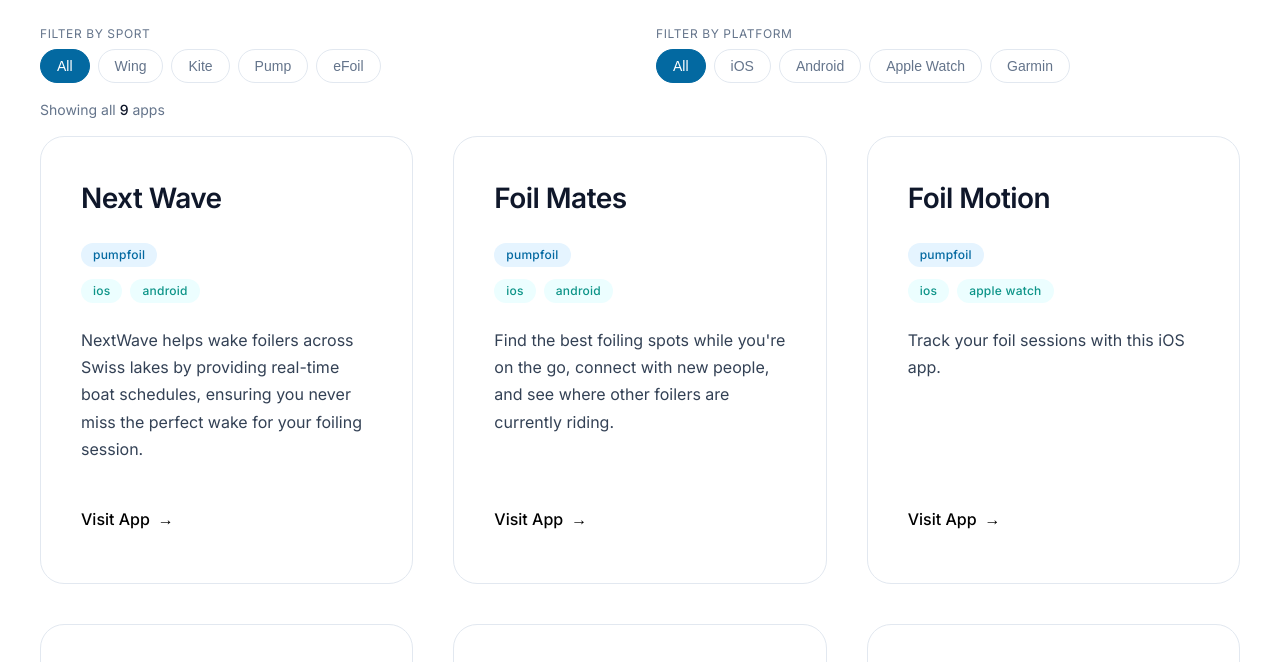
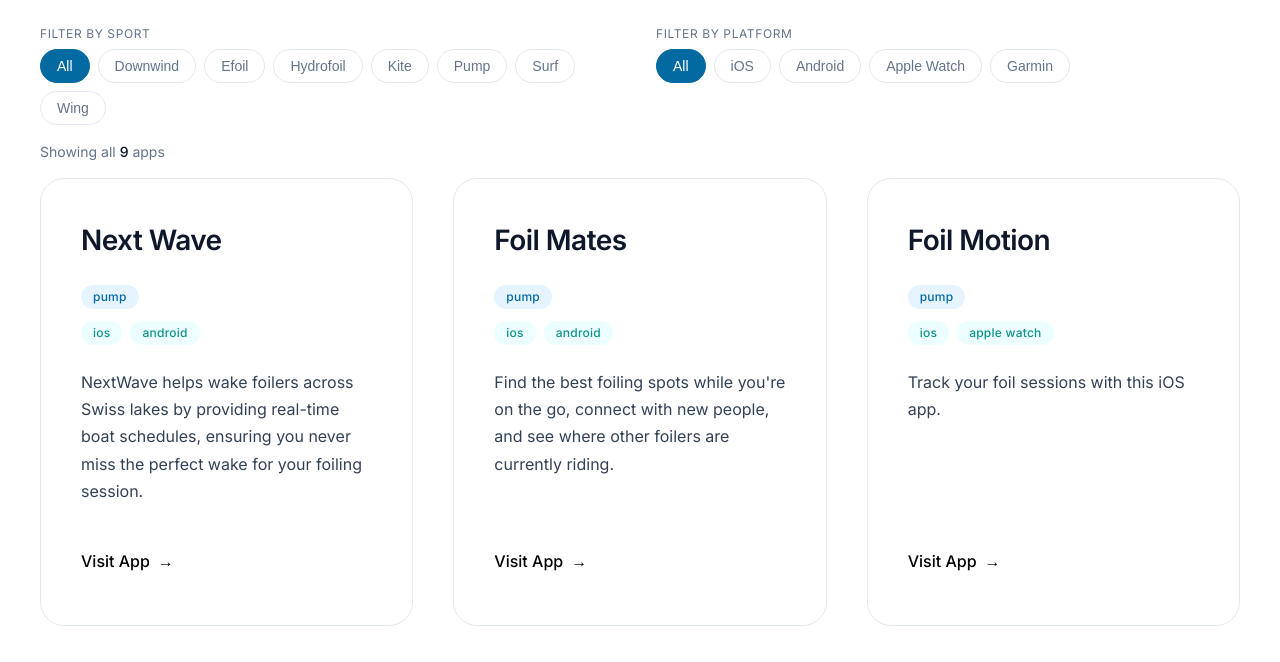
Before and after one commit to pfederi/foilapps, a plain HTML site: page index.html in a window 1280 px wide. Shown: the part 107-769 px from the top of the page. Drawn offline with Linux system fonts and the light colour scheme.

Commit message:
Add sport normalization and filtering functionality in index.html; implement sport mapping, unique sport extraction, and update filter buttons for improved user experience.

```diff
--- a/index.html
+++ b/index.html
@@ -450,6 +450,57 @@
             platform: 'all'
         };
 
+        // Sport name mapping for normalization
+        const sportMapping = {
+            'wing': ['wingfoil', 'wingfoiling', 'wing'],
+            'kite': ['kitefoil', 'kitefoiling', 'kite'],
+            'pump': ['pumpfoil', 'pump', 'pump surf'],
+            'efoil': ['efoil', 'electric foil'],
+            'surf': ['surffoil', 'surf'],
+            'downwind': ['downwindfoil', 'downwind']
+        };
+
+        // Get normalized sport name
+        function getNormalizedSport(sport) {
+            sport = sport.toLowerCase().trim();
+            // Skip generic 'foil' category
+            if (sport === 'foil') return null;
+
+            for (const [normalized, variations] of Object.entries(sportMapping)) {
+                if (variations.includes(sport)) {
+                    return normalized;
+                }
+            }
+            return sport; // Return original if no mapping found
+        }
+
+        // Get unique sports from apps data
+        function getUniqueSports(apps) {
+            const sports = new Set();
+            apps.forEach(app => {
+                app.sport.forEach(sport => {
+                    const normalizedSport = getNormalizedSport(sport);
+                    if (normalizedSport) { // Only add if not null (skip 'foil')
+                        sports.add(normalizedSport);
+                    }
+                });
+            });
+            return Array.from(sports).sort();
+        }
+
+        // Update sport filter buttons
+        function updateSportFilters(sports) {
+            const sportFiltersContainer = document.querySelector('.filter-section:first-child div');
+            sportFiltersContainer.innerHTML = `
+                <button class="filter-button active" data-filter="sport-all">All</button>
+                ${sports.map(sport => `
+                    <button class="filter-button" data-filter="sport-${sport}">
+                        ${sport.charAt(0).toUpperCase() + sport.slice(1)}
+                    </button>
+                `).join('')}
+            `;
+        }
+
         async function loadApps() {
             try {
                 console.log('Fetching apps.json...');
@@ -465,7 +516,10 @@
 
                 if (data && data.apps && Array.isArray(data.apps)) {
                     appsData = data.apps;
+                    const uniqueSports = getUniqueSports(appsData);
+                    updateSportFilters(uniqueSports);
                     renderApps();
+                    addFilterEventListeners();
                 } else {
                     console.error('Invalid data format in apps.json:', data);
                     document.querySelector('.apps-grid').innerHTML = '<p>Error: Invalid data format in apps.json</p>';
@@ -483,7 +537,10 @@
             // Apply sport filter
             if (currentFilters.sport !== 'all') {
                 filteredApps = filteredApps.filter(app =>
-                    app.sport.includes(currentFilters.sport)
+                    app.sport.some(sport => {
+                        const normalizedSport = getNormalizedSport(sport);
+                        return normalizedSport && normalizedSport === currentFilters.sport;
+                    })
                 );
             }
 
@@ -504,13 +561,16 @@
                 <div class="app-card">
                     <h2>${app.name}</h2>
                     <div class="chips-container">
-                        ${app.sport.map(sport => `
-                            <span class="chip sport">${sport}</span>
-                        `).join('')}
+                        ${app.sport.map(sport => {
+                            const normalizedSport = getNormalizedSport(sport);
+                            return normalizedSport ? `
+                                <span class="chip sport">${normalizedSport}</span>
+                            ` : '';
+                        }).join('')}
                     </div>
                     <div class="chips-container">
                         ${app.platforms.map(platform => `
-                            <span class="chip platform">${platform}</span>
+                            <span class="chip platform">${platform.toLowerCase()}</span>
                         `).join('')}
                     </div>
                     <p class="description">${app.description}</p>
@@ -519,10 +579,7 @@
             `).join('');
         }
 
-        // Add click handlers for filter buttons
-        document.addEventListener('DOMContentLoaded', () => {
-            loadApps();
-
+        function addFilterEventListeners() {
             const filterButtons = document.querySelectorAll('.filter-button');
             filterButtons.forEach(button => {
                 button.addEventListener('click', () => {
@@ -542,6 +599,11 @@
                     renderApps();
                 });
             });
+        }
+
+        // Initialize app
+        document.addEventListener('DOMContentLoaded', () => {
+            loadApps();
         });
 
         // Sticky filter functionality
```
